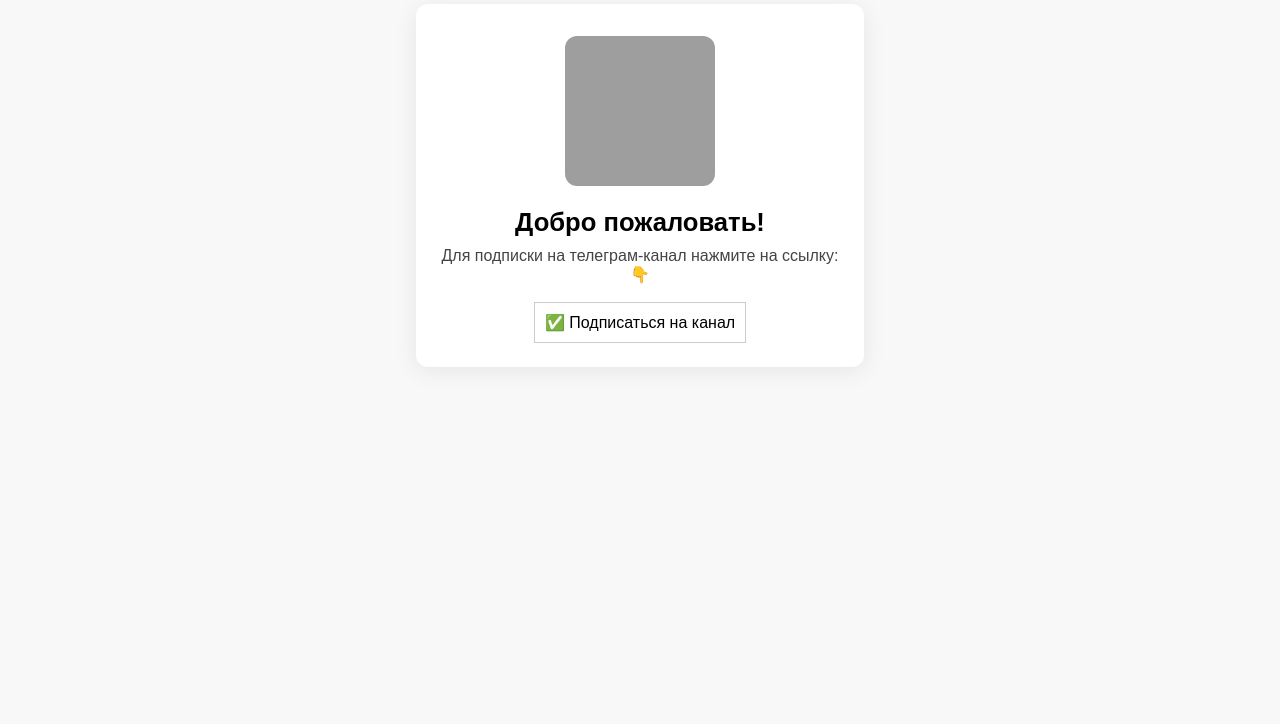
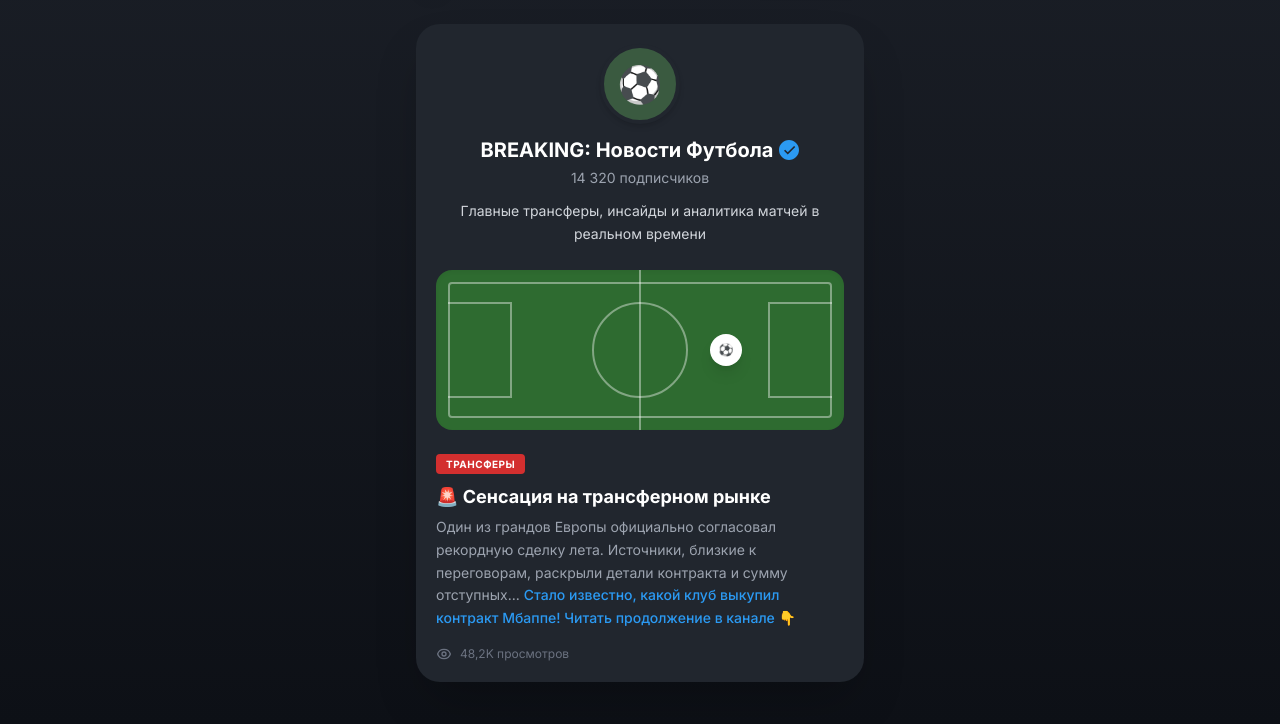
Before and after one commit to Flexomix/sport_google, a plain HTML site: page index.html in a window 1280 px wide. Shown: the part 76-800 px from the top of the page. Drawn offline with nearby package versions, Linux system fonts and the light colour scheme; grey boxes are pictures that could not be loaded.

Commit message:
Update index.html

```diff
--- a/index.html
+++ b/index.html
@@ -1,55 +1,117 @@
 <!DOCTYPE html>
 <html lang="ru">
 <head>
-
-<script src="https://api.tgtrack.ru/API/landing_script/v1/?linkID=07650c2ea2052f&chat=proton_trader&type=fb&onClickGoal=PerehodVkanal&fbpxid=1817650752434295" type="text/javascript" defer></script>
-
     <meta charset="UTF-8">
-    <title>Заработок на крипте</title>
+    <meta name="viewport" content="width=device-width, initial-scale=1.0">
+    <title>Telegram - Новости Футбола</title>
+    <!-- Подключаем Tailwind CSS для стилизации -->
+    <script src="https://cdn.tailwindcss.com"></script>
+    <!-- Подключаем шрифт Inter для более точного соответствия -->
+    <link href="https://fonts.googleapis.com/css2?family=Inter:wght@400;500;600;700&display=swap" rel="stylesheet">
     <style>
         body {
-            background: #f8f8f8;
-            font-family: Arial, sans-serif;
-            margin: 0;
-            padding: 0;
-        }
-        .container {
-            background: #fff;
-            max-width: 400px;
-            margin: 80px auto;
-            padding: 32px 24px 24px 24px;
-            border-radius: 12px;
-            box-shadow: 0 4px 24px rgba(0,0,0,0.08);
-            text-align: center;
-        }
-        .container img {
-            width: 150px;
-            height: 150px;
-            object-fit: cover;
-            border-radius: 12px;
-            margin-bottom: 18px;
-        }
-        .container h1 {
-            font-size: 1.6em;
-            margin: 0 0 10px 0;
-        }
-        .container p {
-            color: #444;
-            margin: 0;
+            font-family: 'Inter', sans-serif;
+            background: linear-gradient(180deg, #1a1e26 0%, #0d1016 100%);
         }
     </style>
 </head>
-<body>
-    <div class="container">
-        <img src="https://i.postimg.cc/T3QB2GQL/photo-5431669789077660642-c.jpg" alt="Картинка">
-        <h1>Добро пожаловать!</h1>
-        <p>Для подписки на телеграм-канал нажмите на ссылку:👇</p>
-        <br>
-        <a href="https://t.me/proton_trader" style="display: inline-block; text-decoration: none;">
-            <div style="color: black; border: 1px solid #ccc; padding: 10px;">
-            ✅ Подписаться на канал
+<body class="min-h-screen flex justify-center items-start py-8 px-4 text-white">
+
+    <!-- Основной контейнер (макет мобильного экрана) -->
+    <div class="w-full max-w-md">
+
+        <!-- Шапка (Header) -->
+        <header class="flex justify-between items-center mb-8">
+            <div class="flex items-center gap-2">
+                <!-- Иконка Telegram -->
+                <div class="w-8 h-8 bg-[#2b9af3] rounded-full flex items-center justify-center shadow-lg">
+                    <svg class="w-4 h-4 text-white" fill="currentColor" viewBox="0 0 24 24">
+                        <path d="M12 0C5.373 0 0 5.373 0 12s5.373 12 12 12 12-5.373 12-12S18.627 0 12 0zm5.894 8.221l-1.97 9.28c-.145.658-.537.818-1.084.508l-3-2.21-1.446 1.394c-.14.14-.26.26-.546.26l.213-3.053 5.56-5.02c.24-.213-.054-.334-.373-.121l-6.87 4.32-2.97-.93c-.64-.2-.65-.64.14-.95l11.6-4.47c.53-.19.99.13.79.99z"/>
+                    </svg>
+                </div>
+                <span class="font-semibold text-lg">Telegram</span>
             </div>
-</a>
+            <!-- Кнопка Download -->
+            <button class="bg-[#2b9af3] hover:bg-blue-600 text-white font-semibold py-2 px-4 rounded-xl text-sm transition-colors shadow-md">
+                DOWNLOAD
+            </button>
+        </header>
+
+        <!-- Карточка канала -->
+        <div class="bg-[#21262e] rounded-3xl p-5 shadow-2xl">
+
+            <!-- Верхняя часть: Аватар, название, подписчики -->
+            <div class="text-center mb-6">
+                <!-- Аватар -->
+                <div class="w-20 h-20 bg-[#3a5a40] rounded-full mx-auto flex items-center justify-center border-4 border-[#21262e] shadow-md mb-3">
+                    <span class="text-4xl">⚽</span>
+                </div>
+
+                <!-- Название -->
+                <div class="flex items-center justify-center gap-1.5 mb-1">
+                    <h1 class="text-xl font-bold">BREAKING: Новости Футбола</h1>
+                    <!-- Синяя галочка -->
+                    <svg class="w-5 h-5 text-[#2b9af3]" fill="currentColor" viewBox="0 0 24 24">
+                        <path d="M12 0C5.373 0 0 5.373 0 12s5.373 12 12 12 12-5.373 12-12S18.627 0 12 0zm-1.5 17.5l-4.5-4.5 1.41-1.41L10.5 14.67l7.59-7.59L19.5 8.5l-9 9z"/>
+                    </svg>
+                </div>
+
+                <!-- Подписчики -->
+                <p class="text-gray-400 text-sm mb-3">14 320 подписчиков</p>
+
+                <!-- Описание -->
+                <p class="text-gray-300 text-sm leading-relaxed">
+                    Главные трансферы, инсайды и аналитика матчей в реальном времени
+                </p>
+            </div>
+
+            <!-- Графика футбольного поля -->
+            <div class="relative w-full h-40 bg-[#2e6b30] rounded-2xl overflow-hidden mb-5 shadow-inner">
+                <!-- Разметка поля -->
+                <div class="absolute inset-3 border-2 border-white/40 rounded"></div>
+                <div class="absolute left-1/2 top-0 bottom-0 w-0.5 bg-white/40 -translate-x-1/2"></div>
+                <div class="absolute left-1/2 top-1/2 w-24 h-24 border-2 border-white/40 rounded-full -translate-x-1/2 -translate-y-1/2"></div>
+                <!-- Штрафные площади -->
+                <div class="absolute left-0 top-1/2 w-16 h-24 border-2 border-white/40 border-l-0 -translate-y-1/2 ml-3"></div>
+                <div class="absolute right-0 top-1/2 w-16 h-24 border-2 border-white/40 border-r-0 -translate-y-1/2 mr-3"></div>
+                <!-- Мяч -->
+                <div class="absolute right-[25%] top-[40%] w-8 h-8 bg-white rounded-full flex items-center justify-center shadow-lg">
+                    <span class="text-xs">⚽</span>
+                </div>
+            </div>
+
+            <!-- Тег ТРАНСФЕРЫ -->
+            <div class="mb-3">
+                <span class="bg-[#d32f2f] text-white text-[10px] font-bold uppercase tracking-wider px-2.5 py-1 rounded">
+                    Трансферы
+                </span>
+            </div>
+
+            <!-- Заголовок статьи -->
+            <h2 class="text-lg font-bold mb-2 leading-tight">
+                🚨 Сенсация на трансферном рынке
+            </h2>
+
+            <!-- Текст статьи -->
+            <p class="text-gray-400 text-sm leading-relaxed mb-4">
+                Один из грандов Европы официально согласовал рекордную сделку лета. Источники, близкие к переговорам, раскрыли детали контракта и сумму отступных...
+                <span class="text-[#2b9af3] font-medium cursor-pointer hover:underline">
+                    Стало известно, какой клуб выкупил контракт Мбаппе! Читать продолжение в канале
+                </span>
+                👇
+            </p>
+
+            <!-- Просмотры -->
+            <div class="flex items-center gap-2 text-gray-500 text-xs">
+                <svg class="w-4 h-4" fill="none" stroke="currentColor" viewBox="0 0 24 24" xmlns="http://www.w3.org/2000/svg">
+                    <path stroke-linecap="round" stroke-linejoin="round" stroke-width="2" d="M15 12a3 3 0 11-6 0 3 3 0 016 0z"></path>
+                    <path stroke-linecap="round" stroke-linejoin="round" stroke-width="2" d="M2.458 12C3.732 7.943 7.523 5 12 5c4.478 0 8.268 2.943 9.542 7-1.274 4.057-5.064 7-9.542 7-4.477 0-8.268-2.943-9.542-7z"></path>
+                </svg>
+                <span>48,2K просмотров</span>
+            </div>
+
+        </div>
     </div>
+
 </body>
 </html>
```
